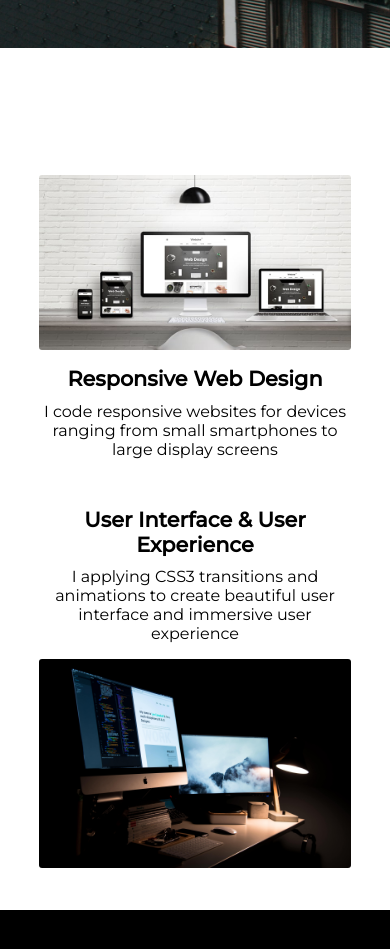
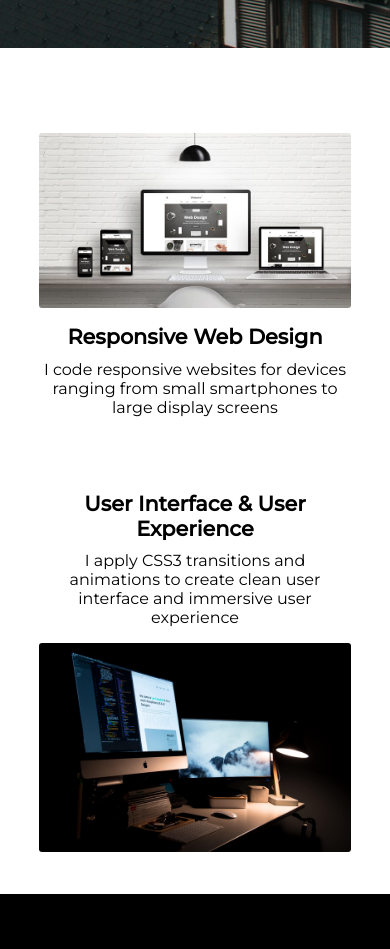
Before and after one commit to ShakexSempe/react-landing-page, a React (Create React App) app: page / in a window 390 px wide. Shown: the part 880-1829 px from the top of the page. Built offline with nearby package versions, Linux system fonts and the light colour scheme.

Commit message:
slider margin and scroll-pad

```diff
--- a/src/App.js
+++ b/src/App.js
@@ -24,7 +24,7 @@ function App() {
               subtitle={"I code responsive websites for devices ranging from small smartphones to large display screens"
               }/>
       <Slider imageSrc={syntex_3} title={"User Interface & User Experience"}
-              subtitle={"I applying CSS3 transitions and animations to create beautiful user interface and immersive user experience"
+              subtitle={"I apply CSS3 transitions and animations to create clean user interface and immersive user experience"
               }
               flipped={true}
               />
--- a/src/components/slider.css
+++ b/src/components/slider.css
@@ -1,7 +1,7 @@
 .slider {
     display: flex;
     align-items: center;
-    margin: 5vh 10vw;
+    margin: 20vh 10vw 5vh;
     padding: 1em .5em;
     opacity: 0;
     transform: scale(85%);
@@ -43,7 +43,7 @@
         flex-direction: column;
         background-color: #fffa;
         text-align: center;
-        margin: 1em 10vw;
+        margin: 1em 10vw 5vh;
         padding: 0;
     }
 
@@ -51,9 +51,9 @@
     .slider_image {
         width: 100%;
     }
-    .top_image {
-        margin-top: 5vh;
-    }
+    /* .top_image {
+        margin: 5vh 0;
+    } */
     .slider_title {
         font-size: 1.3em;
         margin-bottom: .5em;
```
